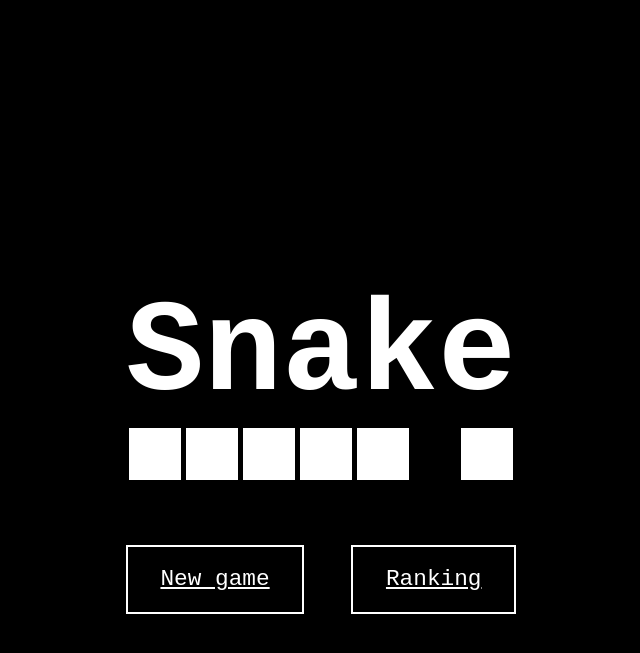
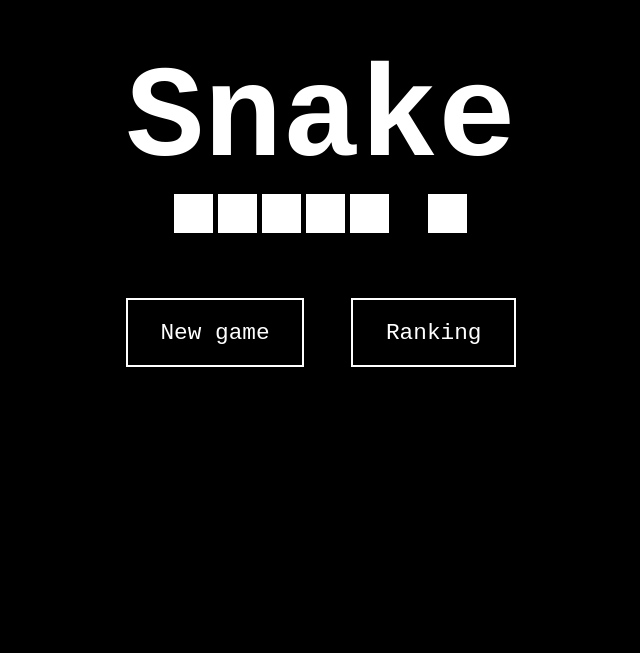
Before and after one commit to ikeborges/snake, a website built with Vite: page v2/index.html in a window 1280 px wide. Shown: the part 193-846 px from the top of the page, without its empty margins (319-959 px from the left). After the commit the page ends 800 px from the top, so only its background shows below. Built offline with nearby package versions, Linux system fonts and the light colour scheme.

Commit message:
Update homepage styles

```diff
--- a/v2/index.html
+++ b/v2/index.html
@@ -9,7 +9,7 @@
   </head>
   <body>
     <div class="wrapper">
-      <h1>Snake</h1>
+      <h1 class="title">Snake</h1>
       <div class="figure">
         <div class="snake">
           <div></div>
--- a/v2/styles/main.css
+++ b/v2/styles/main.css
@@ -3,6 +3,12 @@
   padding: 0;
   box-sizing: border-box;
   font-family: monospace;
+}
+
+html,
+body {
+  height: 100%;
+  width: 100%;
 }
 
 body {
@@ -11,16 +17,16 @@ body {
   background-color: black;
 }
 
-h1 {
+.title {
   font-size: 10rem;
 }
 
 .wrapper {
+  height: 100%;
   display: flex;
   flex-flow: column;
   align-items: center;
   justify-content: center;
-  height: 100vw;
   max-width: max-content;
   margin: 0 auto;
 }
@@ -40,8 +46,8 @@ h1 {
 .snake div {
   display: inline-block;
   background-color: white;
-  width: 4rem;
-  height: 4rem;
+  width: 3rem;
+  height: 3rem;
 }
 
 .space {
@@ -56,6 +62,7 @@ h1 {
 }
 
 .buttons a {
+  text-decoration: none;
   background-color: transparent;
   color: white;
   border: 2px solid white;
```
